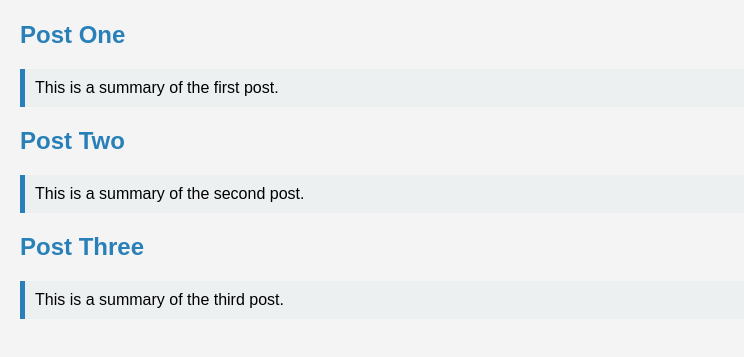
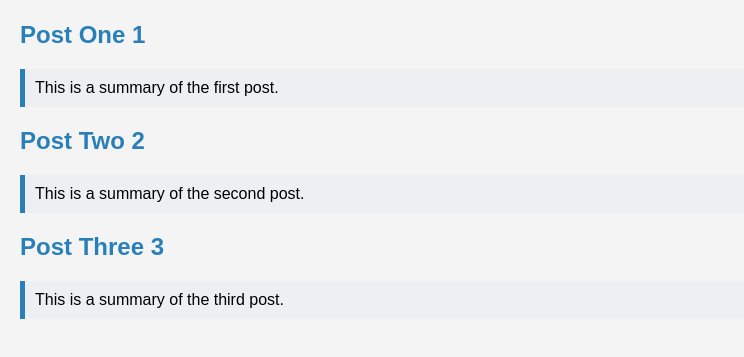
Before and after one commit to malkathmy-dotcom/Assinment-, a plain HTML site: page blog.html in a window 1280 px wide. Shown: the part 59-416 px from the top of the page, without its empty margins (0-744 px from the left). Drawn offline with Linux system fonts and the light colour scheme.

Commit message:
Add blog.html

```diff
--- a/blog.html
+++ b/blog.html
@@ -9,13 +9,13 @@
 <body>
     <h1>My Blog</h1>
 
-    <h2>Post One</h2>
+    <h2>Post One 1</h2>
     <p>This is a summary of the first post.</p>
 
-    <h2>Post Two</h2>
+    <h2>Post Two 2</h2>
     <p>This is a summary of the second post.</p>
 
-    <h2>Post Three</h2>
+    <h2>Post Three 3</h2>
     <p>This is a summary of the third post.</p>
 </body>
 </html>
```
